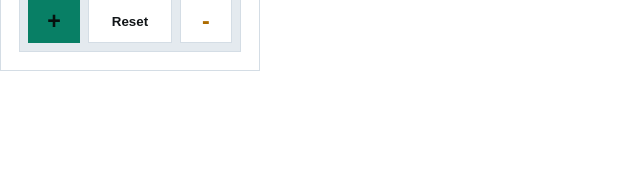
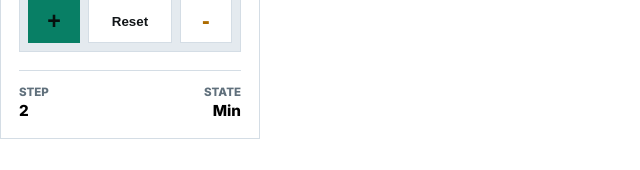
Before and after one commit to vcollins1/Counter-Dashboard, a React (Vite) app: page / in a window 1280 px wide. Shown: the part 201-371 px from the top of the page, without its empty margins (0-640 px from the left). Built offline with nearby package versions, Linux system fonts and the light colour scheme.

Commit message:
descriptive list displaying the counter step and current state.

```diff
--- a/src/assets/counter.css
+++ b/src/assets/counter.css
@@ -101,3 +101,32 @@
     color: var(--warning);
     font-size: 1.45rem;
 }
+
+.counter__specs {
+    border-top: 1px solid var(--line);
+    display: flex;
+    gap: 16px;
+    justify-content: space-between;
+    padding-top: 14px;
+}
+
+.counter__specs div {
+    display: grid;
+    gap: 2px;
+}
+
+.counter__specs div:last-child {
+    text-align: right;
+}
+
+.counter__specs dt {
+    color: var(--muted);
+    font-size: 0.72rem;
+    font-weight: 800;
+    text-transform: uppercase;
+}
+
+.counter__specs dd {
+    font-size: 0.95rem;
+    font-weight: 800;
+}
--- a/src/components/Counter.tsx
+++ b/src/components/Counter.tsx
@@ -43,6 +43,17 @@ function Counter({title, min, max, step}: {title: string, min: number, max: numb
                 <button className="counter__btn counter__btn--reset" onClick={handleReset}>Reset</button>
                 <button className="counter__btn counter__btn--minus" onClick={handleMinus}>-</button>
             </div>
+
+            <dl className="counter__specs">
+                <div>
+                    <dt>Step</dt>
+                    <dd>{step}</dd>
+                </div>
+                <div>
+                    <dt>State</dt>
+                    <dd>{count === max ? "Max" : count === min ? "Min" : "Nominal"}</dd>
+                </div>
+            </dl>
         </article>
     )
 }
```
